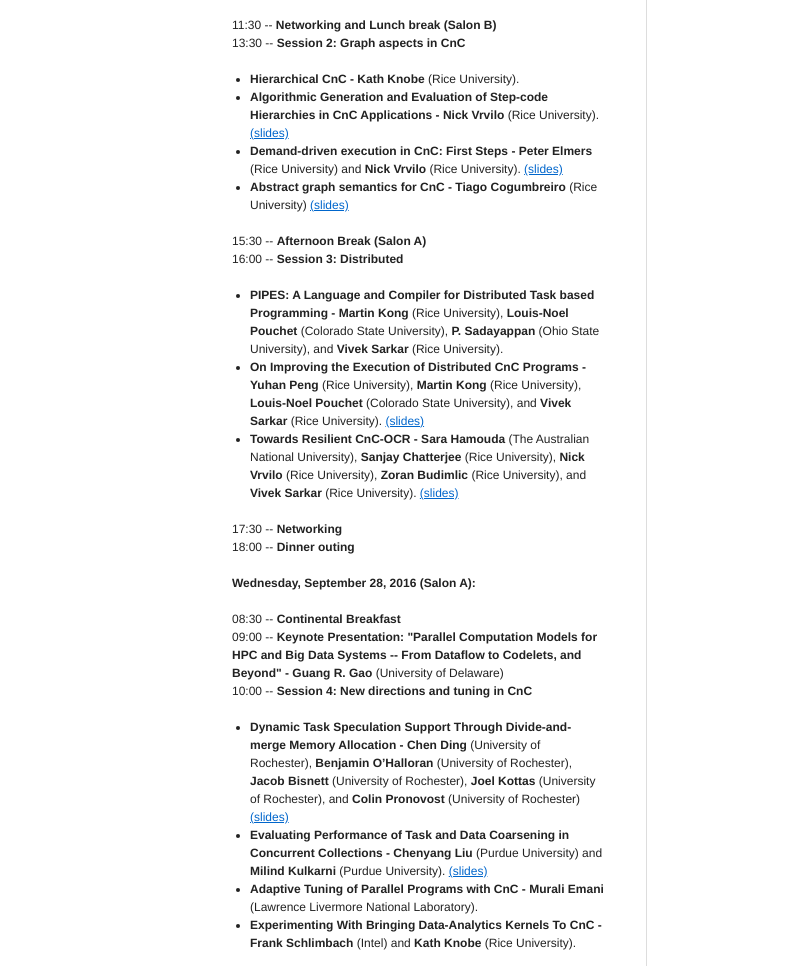
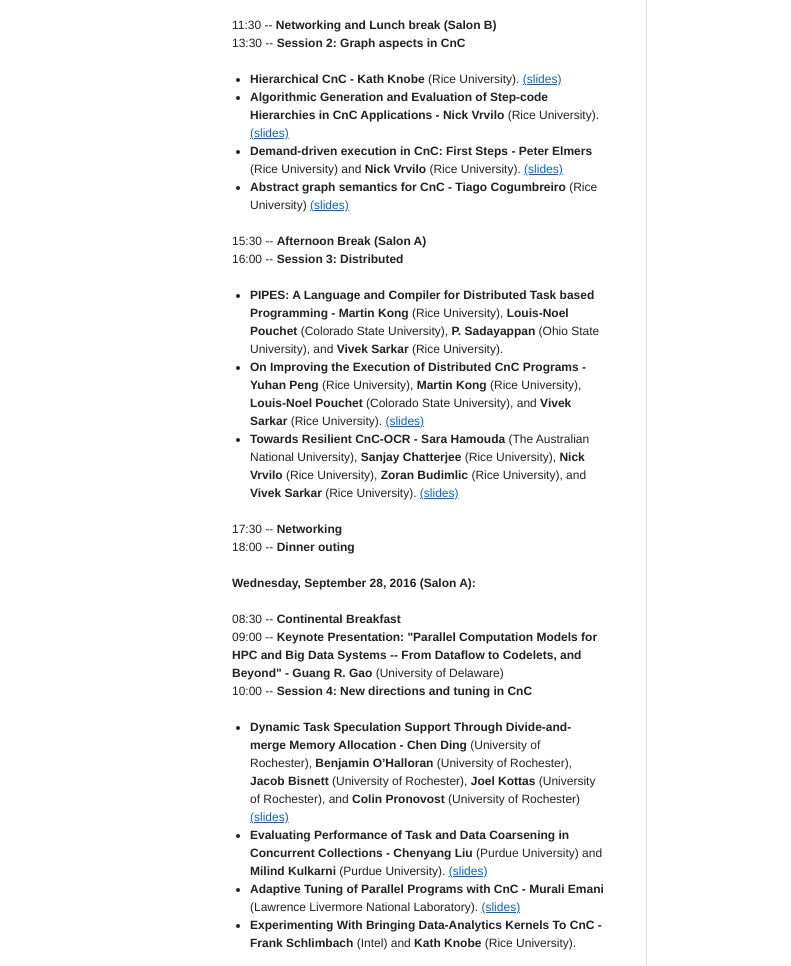
Before and after one commit to cncworkshop2016/cncworkshop2016.github.io, a plain HTML site: page index.html in a window 1280 px wide. Shown: the part 1007-1973 px from the top of the page, without its empty margins (133-924 px from the left). Drawn offline with Linux system fonts and the light colour scheme.

Commit message:
Additional slides.

```diff
--- a/index.html
+++ b/index.html
@@ -157,7 +157,8 @@
         	11:30 -- <strong>Networking and Lunch break (Salon B)</strong>
         	<p>13:30 -- <strong>Session 2: Graph aspects in CnC</strong><br /></p>
 		<ul>
-			<li><strong>Hierarchical CnC - Kath Knobe</strong> (Rice University).</li>
+			<li><strong>Hierarchical CnC - Kath Knobe</strong> (Rice University).
+		        <a href=slides/cnc16-knobe2.pdf>(slides) </a> </li>
 			<li><strong>Algorithmic Generation and Evaluation of Step-code Hierarchies in CnC Applications - Nick Vrvilo</strong> (Rice University). <a href=slides/cnc16-vrvilo.pdf>(slides)</a></li>
 			<li><strong>Demand-driven execution in CnC: First Steps - Peter Elmers</strong> (Rice University) and <strong>Nick Vrvilo</strong> (Rice University). <a href=slides/cnc16-elmers.pdf>(slides)</a></li>
 			<li><strong>Abstract graph semantics for CnC - Tiago Cogumbreiro</strong> (Rice University) <a href="http://cogumbreiro.github.io/cnc16/#1">(slides)</a></li>
@@ -188,7 +189,8 @@
 		        <a href=slides/cnc16-ohalloran.pdf>(slides) </a> </li>
 			<li><strong>Evaluating Performance of Task and Data Coarsening in Concurrent Collections - Chenyang Liu</strong> (Purdue University) and <strong>Milind Kulkarni</strong> (Purdue University).
 		        <a href=slides/cnc16-liu.pdf>(slides) </a> </li>
-			<li><strong>Adaptive Tuning of Parallel Programs with CnC - Murali Emani </strong> (Lawrence Livermore National Laboratory).</li>
+			<li><strong>Adaptive Tuning of Parallel Programs with CnC - Murali Emani </strong> (Lawrence Livermore National Laboratory).
+		        <a href=slides/cnc16-emani.pdf>(slides) </a> </li>
 			<li><strong>Experimenting With Bringing Data-Analytics Kernels To CnC - Frank Schlimbach</strong> (Intel) and <strong>Kath Knobe</strong> (Rice University).</li>
 		</ul>
         	12:00 -- <strong>Closing remarks / End of CnC 2016</strong><br />
```
Also changed, not shown: 2 other files.
